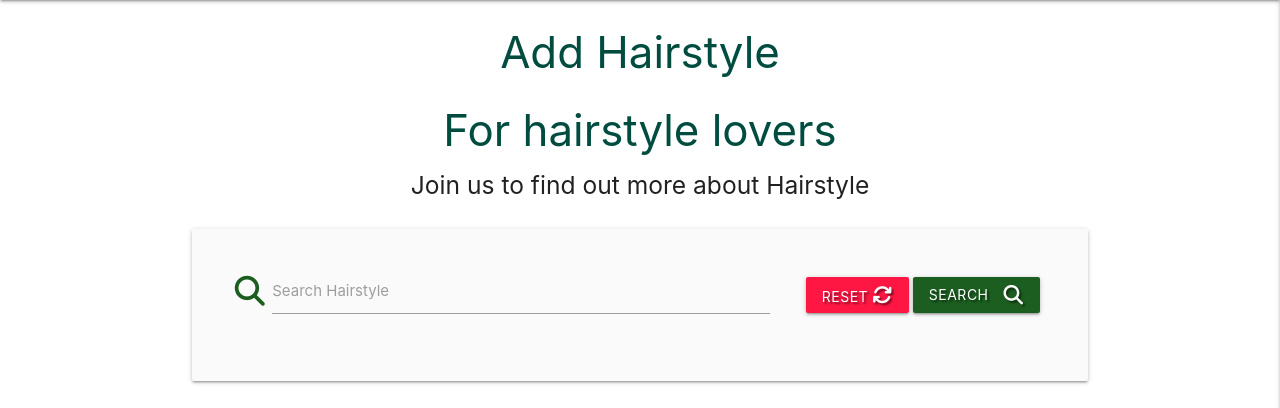
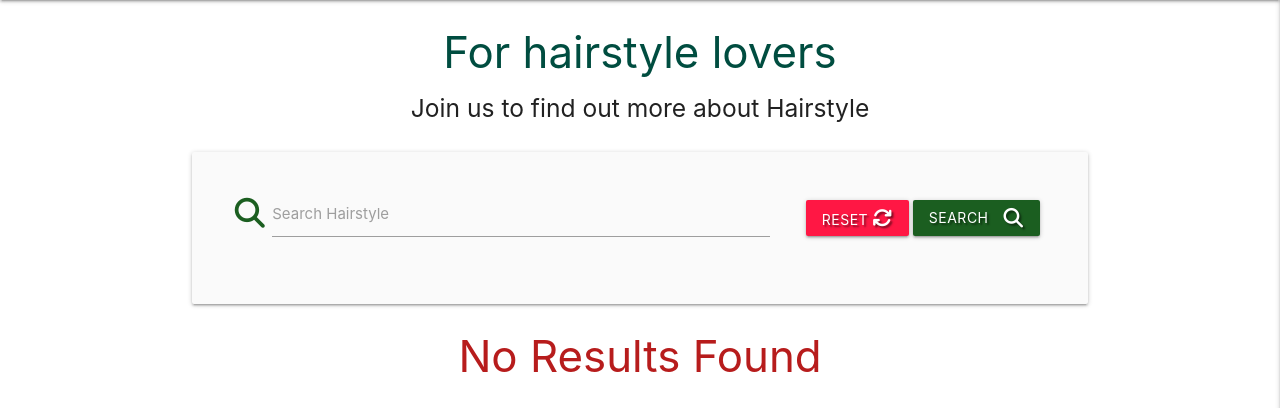
Before and after one commit to JoelineAlves/hair_manager, a Flask app: page / in a window 1280 px wide. Shown: the part 64-472 px from the top of the page. Run offline with Flask 3, Linux system fonts and the light colour scheme; data that the repository does not hold is empty; some libraries are stand-ins or nearby versions.

Commit message:
style the hairs.html file

```diff
--- a/templates/hairs.html
+++ b/templates/hairs.html
@@ -1,7 +1,6 @@
 {% extends "base.html" %}
 {% block content %}
 
-<h3 class="teal-text text-darken-4 center-align">Add Hairstyle</h3>
 
 <div class="row center">
     <h3 class="center-align teal-text text-darken-4">For hairstyle lovers</h3>
```
